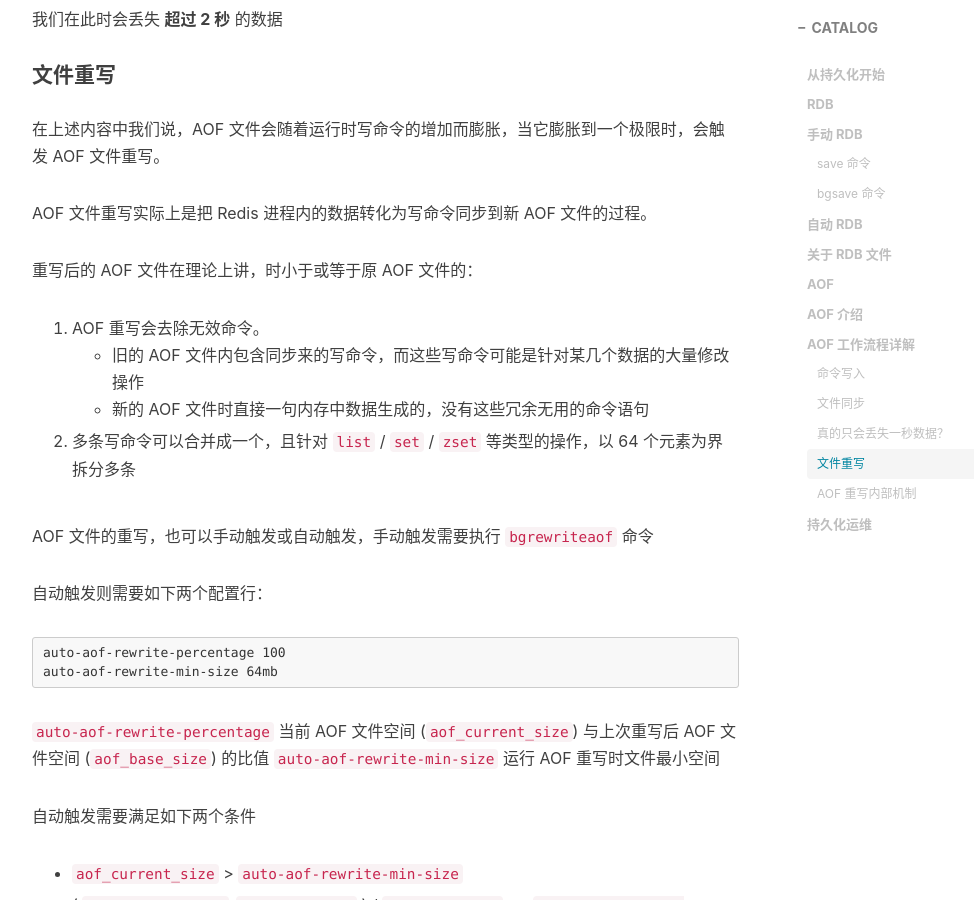
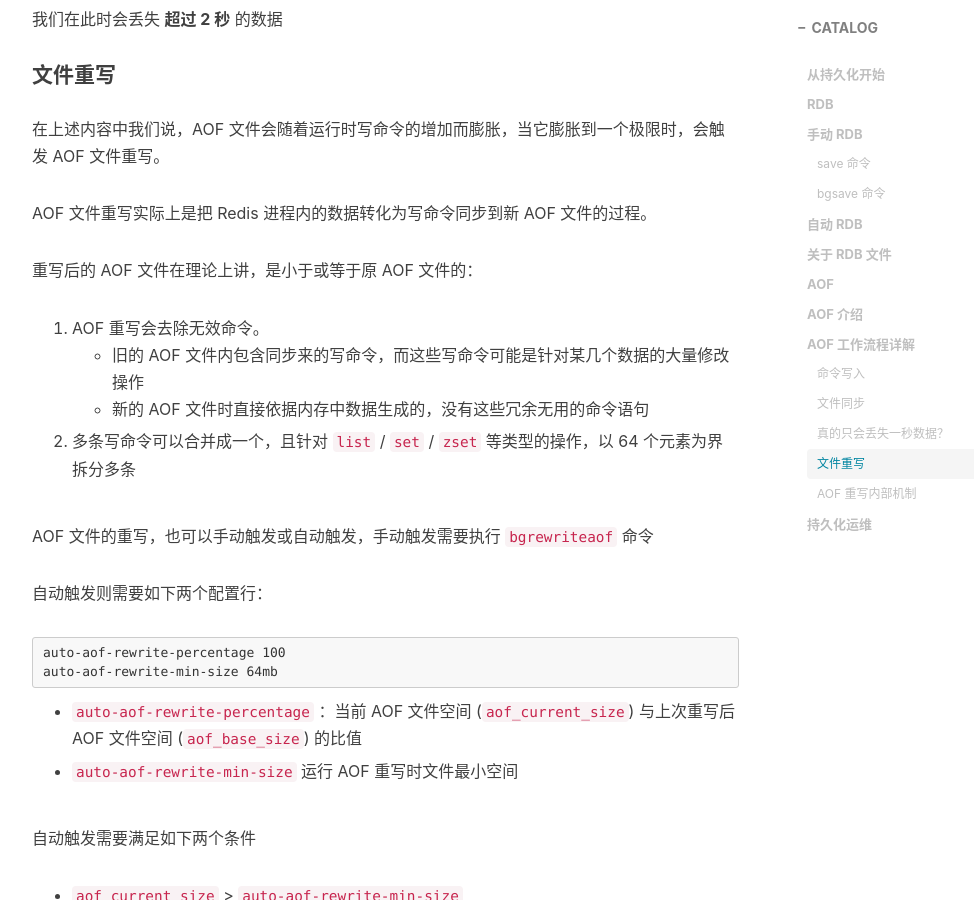
Before and after one commit to Zjianru/zjianru.github.io, a Jekyll site: the page built from _posts/2019-05-02-Redis数据持久化策略详解.md, in a window 1280 px wide and 900 px high, scrolled down 6489 px. Shown: the whole window, without its empty margins (233-1207 px from the left). Built offline with Jekyll 4.4.1, drawn with Linux system fonts in a browser that asks for light colours; nearby versions of some CDN libraries; comment, search, counter and statistics services are not loaded; some of the changed text lies outside the part shown.

Commit message:
Redis系列

````diff
--- a/_posts/2019-04-22-Redis数据持久化策略详解.md
+++ b/_posts/2019-05-02-Redis数据持久化策略详解.md
@@ -200,11 +200,11 @@ appendfsync no
 
 AOF 文件重写实际上是把 Redis 进程内的数据转化为写命令同步到新 AOF 文件的过程。
 
-重写后的 AOF 文件在理论上讲，时小于或等于原 AOF 文件的：
+重写后的 AOF 文件在理论上讲，是小于或等于原 AOF 文件的：
 
 1. AOF 重写会去除无效命令。
     - 旧的 AOF 文件内包含同步来的写命令，而这些写命令可能是针对某几个数据的大量修改操作
-    - 新的 AOF 文件时直接一句内存中数据生成的，没有这些冗余无用的命令语句
+    - 新的 AOF 文件时直接依据内存中数据生成的，没有这些冗余无用的命令语句
 2. 多条写命令可以合并成一个，且针对 `list` / `set` / `zset` 等类型的操作，以 64 个元素为界拆分多条
 
 AOF 文件的重写，也可以手动触发或自动触发，手动触发需要执行 `bgrewriteaof` 命令
@@ -215,8 +215,9 @@ AOF 文件的重写，也可以手动触发或自动触发，手动触发需要
 auto-aof-rewrite-percentage 100
 auto-aof-rewrite-min-size 64mb
 ```
-`auto-aof-rewrite-percentage` 当前 AOF 文件空间 (`aof_current_size`) 与上次重写后 AOF 文件空间 (`aof_base_size`) 的比值
-`auto-aof-rewrite-min-size` 运行 AOF 重写时文件最小空间
+- `auto-aof-rewrite-percentage` ：当前 AOF 文件空间 (`aof_current_size`) 与上次重写后 AOF 文件空间 (`aof_base_size`) 的比值
+
+- `auto-aof-rewrite-min-size` 运行 AOF 重写时文件最小空间
 
 自动触发需要满足如下两个条件
 
````
Also changed, not shown: other parts of _posts/2019-05-02-Redis数据持久化策略详解.md (+3 -3 lines), _posts/2019-05-08-Redis主从复制.md (renamed from _posts/2019-04-25-Redis主从复制.md, +6 -2 lines), _posts/2019-05-10-Redis集群（基础篇）.md (added, +29 -0 lines).
